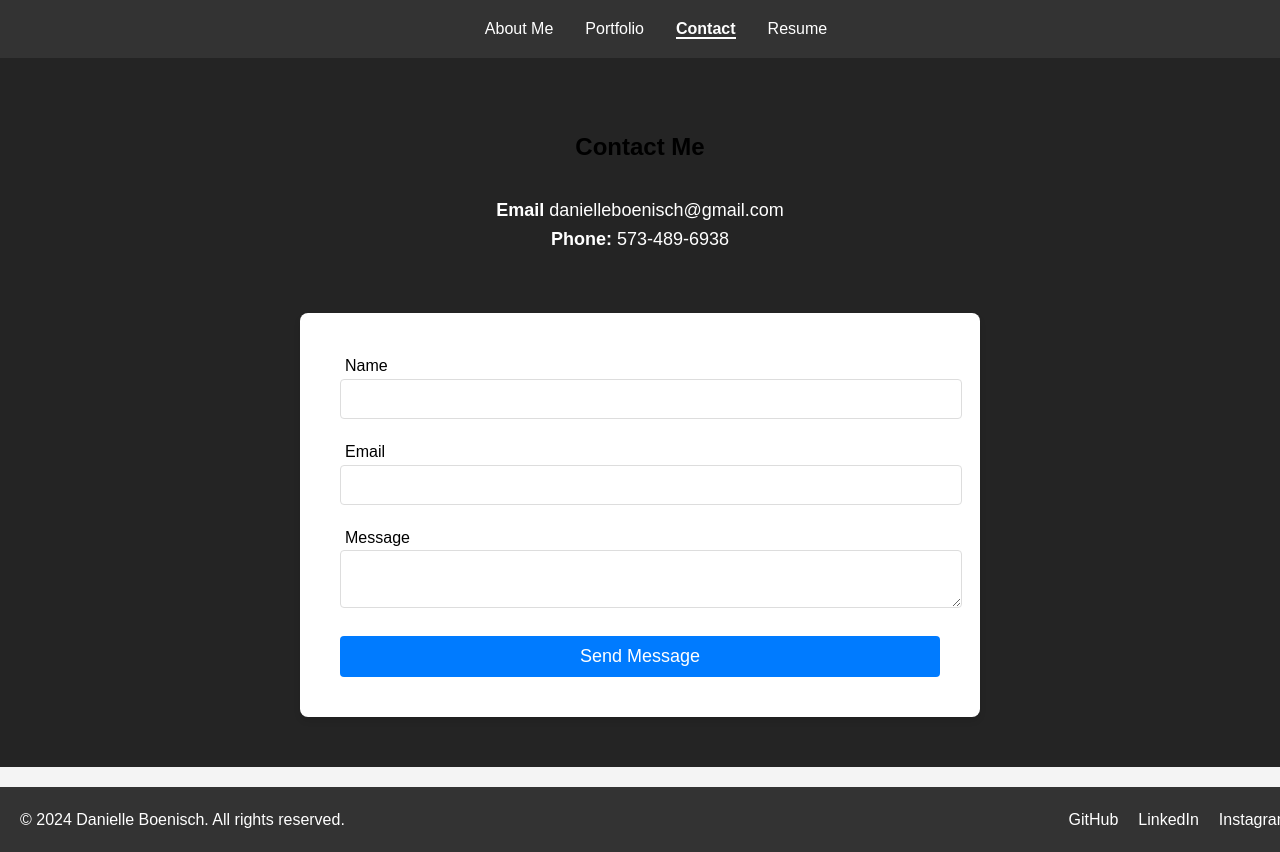
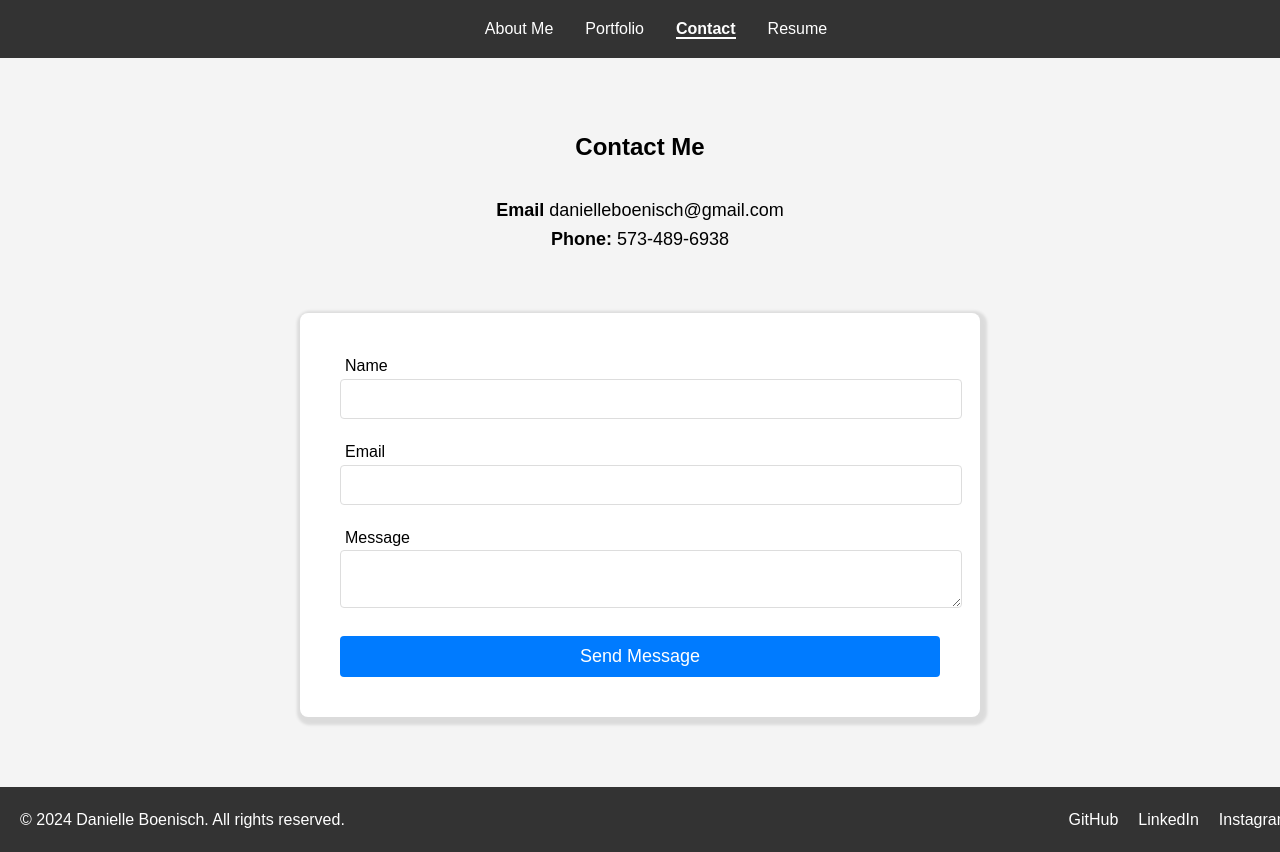
Before and after one commit to danielleboe/react-portfolio, a React (Vite) app: page /contact in a window 1280 px wide. Shown: the top 852 px of the page. Built offline with nearby package versions, Linux system fonts and the light colour scheme.

Commit message:
design changes

```diff
--- a/src/styles/about.css
+++ b/src/styles/about.css
@@ -11,6 +11,7 @@
   margin: 20px auto;
   text-align: center;
   line-height: 2;
+  text-decoration:none;
 }
 
 
@@ -24,6 +25,7 @@
 #github-link,
 #linkedin-link {
   text-decoration: none;
+  color:blue;
 
 }
 #relevant-skills{
--- a/src/styles/contact.css
+++ b/src/styles/contact.css
@@ -3,8 +3,9 @@
 /* Contact section container */
 .contact-section {
   padding: 50px 0;
-  background-color: #242424;
+  background-color: #f4f4f4;
   text-align: center;
+  color:black;
 }
 
 /* Contact form container */
@@ -14,7 +15,7 @@
   background-color: #ffffff;
   padding: 30px;
   border-radius: 8px;
-  box-shadow: 0 4px 6px rgba(0, 0, 0, 0.1);
+  box-shadow: 2px 3px 3px 5px rgba(0, 0, 0, 0.1);
   min-height: auto;
   text-align: left;
 
@@ -66,7 +67,7 @@
 .contact-details {
   margin-top: 30px;
   font-size: 16px;
-  color: white;
+  color: black;
   padding-bottom: 60px;
 
 }
```
